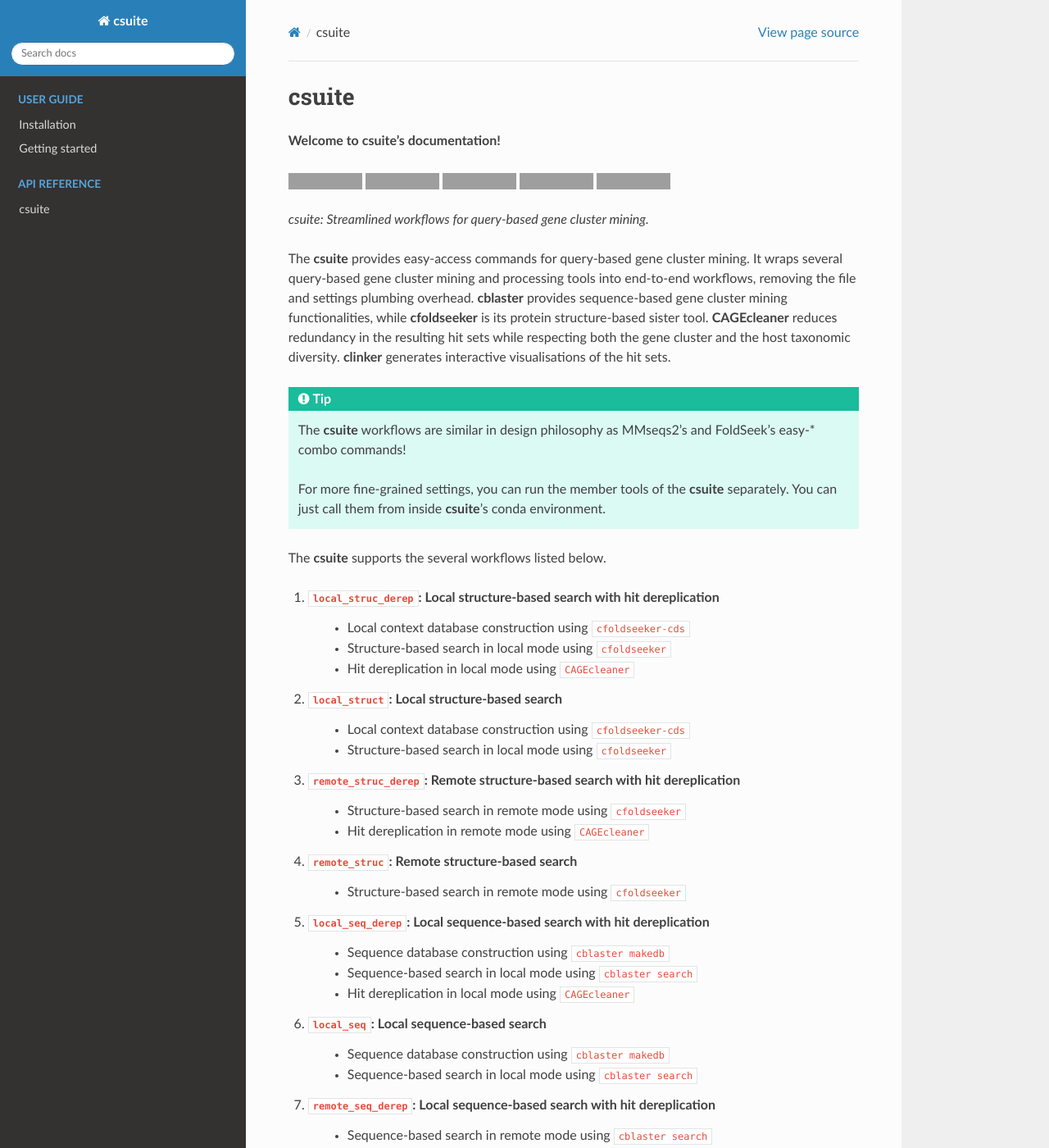
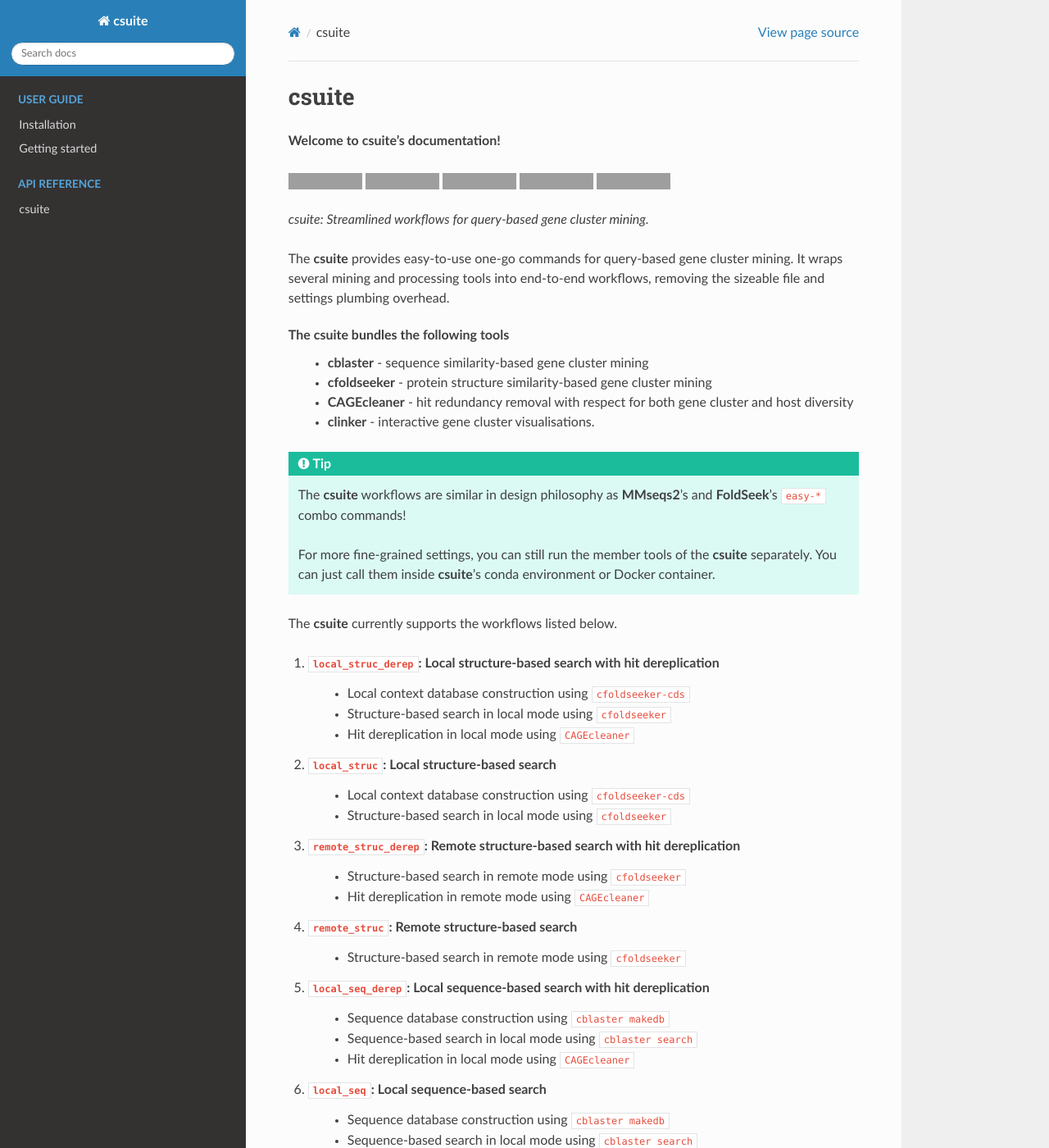
Before and after one commit to LucoDevro/csuite, a Sphinx documentation site: the page built from docs/index.rst, in a window 1280 px wide and 1400 px high. Shown: the whole window at 82% size. Built offline with Sphinx 7.4.7 and the Read the Docs theme 3.1.0, drawn with Linux system fonts in a browser that asks for light colours; some of the changed text lies outside the part shown; grey boxes are pictures that could not be loaded.

Commit message:
Update docs

```diff
--- a/docs/guide/install.rst
+++ b/docs/guide/install.rst
@@ -44,7 +44,7 @@
 
 .. code-block:: bash
 
-	docker run lucodevro/csuite -v <some-input-file-or-folder>:<path-you-want-it-inside-the-container> csuite [-<flags>] [arguments]
+	docker run lucodevro/csuite -v <some-input-file-or-folder>:<path-you-want-it-inside-the-container> csuite [workflow] [-<flags>] [arguments]
 
 GitHub
 -------
@@ -66,4 +66,4 @@
 
 .. warning::
 
-   We do not recommend using this approach as key non-Python dependencies are not available from PyPi and therefore should be installed differently.
+   We do not recommend using this approach as key non-Python dependencies are not available from PyPi and therefore should be installed separately.
--- a/docs/index.rst
+++ b/docs/index.rst
@@ -31,21 +31,27 @@
 
 *csuite: Streamlined workflows for query-based gene cluster mining.*
 
-The **csuite** provides easy-access commands for query-based gene cluster mining. It wraps several query-based gene cluster mining and processing tools into end-to-end workflows, removing the file and settings plumbing overhead. **cblaster** provides sequence-based gene cluster mining functionalities, while **cfoldseeker** is its protein structure-based sister tool. **CAGEcleaner** reduces redundancy in the resulting hit sets while respecting both the gene cluster and the host taxonomic diversity. **clinker** generates interactive visualisations of the hit sets.
+The **csuite** provides easy-to-use one-go commands for query-based gene cluster mining. It wraps several mining and processing tools into end-to-end workflows, removing the sizeable file and settings plumbing overhead.
+
+The **csuite** bundles the following tools
+	- **cblaster** - sequence similarity-based gene cluster mining
+	- **cfoldseeker** - protein structure similarity-based gene cluster mining
+	- **CAGEcleaner** - hit redundancy removal with respect for both gene cluster and host diversity
+	- **clinker** - interactive gene cluster visualisations.
 
 .. tip::
 
-   The **csuite** workflows are similar in design philosophy as MMseqs2's and FoldSeek's easy-* combo commands!
+   The **csuite** workflows are similar in design philosophy as **MMseqs2**'s and **FoldSeek**'s ``easy-*`` combo commands!
 
-   For more fine-grained settings, you can run the member tools of the **csuite** separately. You can just call them from inside **csuite**'s conda environment.
+   For more fine-grained settings, you can still run the member tools of the **csuite** separately. You can just call them inside **csuite**'s conda environment or Docker container.
 
-The **csuite** supports the several workflows listed below.
+The **csuite** currently supports the workflows listed below.
 
 1. ``local_struc_derep``: Local structure-based search with hit dereplication
 	- Local context database construction using ``cfoldseeker-cds``
 	- Structure-based search in local mode using ``cfoldseeker``
 	- Hit dereplication in local mode using ``CAGEcleaner``
-2. ``local_struct``: Local structure-based search
+2. ``local_struc``: Local structure-based search
 	- Local context database construction using ``cfoldseeker-cds``
 	- Structure-based search in local mode using ``cfoldseeker``
 3. ``remote_struc_derep``: Remote structure-based search with hit dereplication
@@ -66,9 +72,14 @@
 8. ``remote_seq``: Remote sequence-based search
 	- Sequence-based search in remote mode using ``cblaster search``
 9. ``derep``: Hit dereplication
-	- Hit dereplication using ``CAGEcleaner`` (mode derived from session)
-10. ``output``: Generate outputs for an existing session
-	- Alignment visualisation using ``clinker``, ``cblaster``-style output files (summary, binary, plot)
+	- Hit dereplication using ``CAGEcleaner`` (unified interface for all search modes)
+10. ``report``: Generate reports for an existing session
+	- Generating summary, plot and binary table files using ``cblaster``
+	- Alignment visualisation using ``clinker``
+11. ``remote_extract``: Export cluster Genbank files from a remote mode search session
+	- Generate cluster Genbank files for an existing session using ``cblaster extract_clusters``
+12. ``local_extract``: Export cluster Genbank files from a local mode search session
+	- Generate cluster Genbank files for an existing session using ``cfoldseeker-seqs``
 
 References and citations
 =========================
```
Also changed, not shown: docs/guide/usage.rst (+57 -32 lines).
